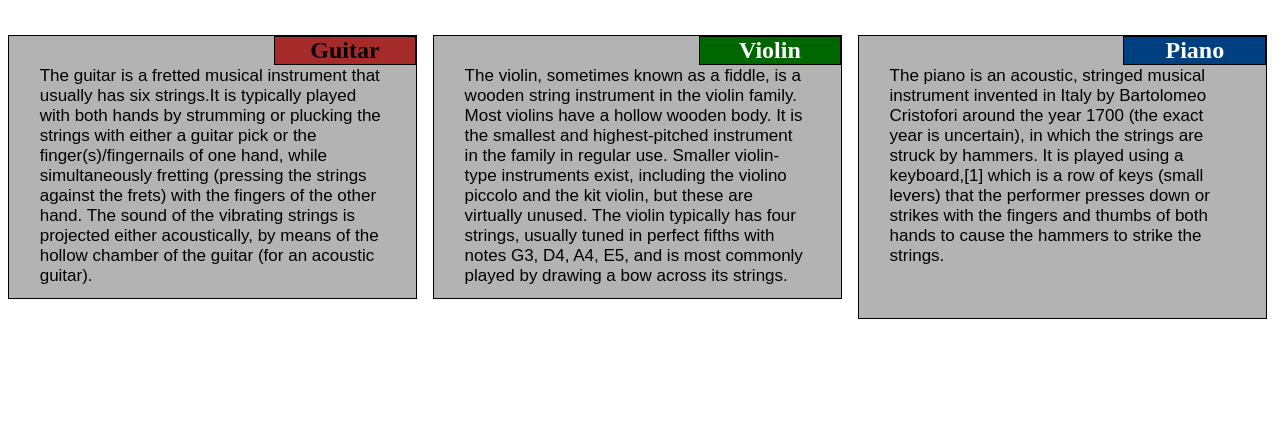
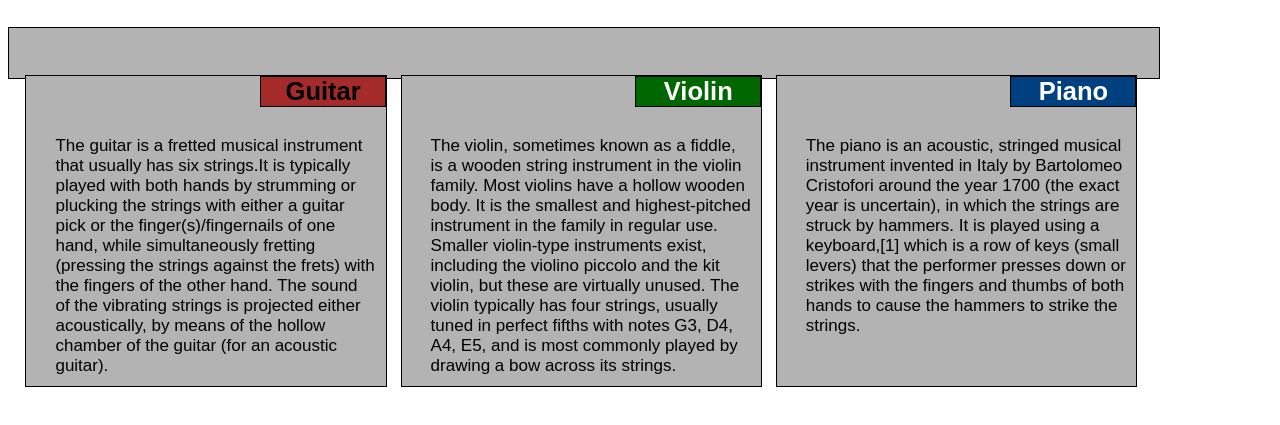
Before and after one commit to roadtowebdesign/coursera-test, a plain HTML site: page site/index.html in a window 1280 px wide. Shown: the part 65-490 px from the top of the page. Drawn offline with Linux system fonts and the light colour scheme.

Commit message:
Update styles.css

```diff
--- a/site/css/styles.css
+++ b/site/css/styles.css
@@ -9,11 +9,24 @@ h1 {
   margin-bottom: 30px;
 }
 h2 {
+  margin:0px;
   text-align: center;
   border: 1px solid black;
   width: 35%;
   position: absolute;
   right: 0;
+  top:0;
+}
+section {
+  width: 90%;
+  font-family: Arial, Helvetica, sans-serif;
+  font-size: 17px;
+  color: black;
+  padding:40px 10px 10px 10px;
+  margin: 0.6%;
+  border: 1px solid black;
+  background-color: #b3b3b3;
+  position: relative;
 }
 #col1 {
 
@@ -28,20 +41,7 @@ h2 {
   background-color: #004080;
   color: white;
 }
-p {
-  width: 90%;
-  font-family: Arial, Helvetica, sans-serif;
-  font-size: 17px;
-  color: black;
-  padding: 12px;
-}
 
-.pp{
-  margin: 0.6%;
-  border: 1px solid black;
-  background-color: #b3b3b3;
-  position: relative;
-}
 
 /********** Large devices only **********/
 @media (min-width: 992px) {
```
